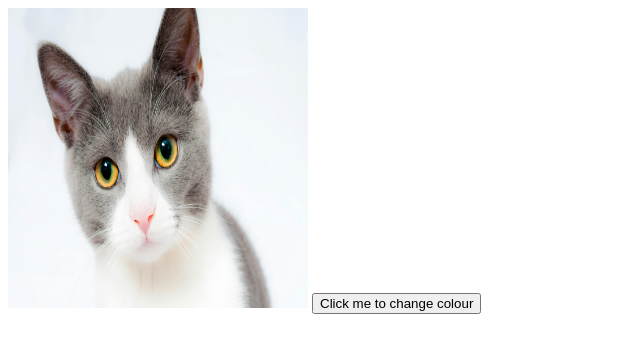
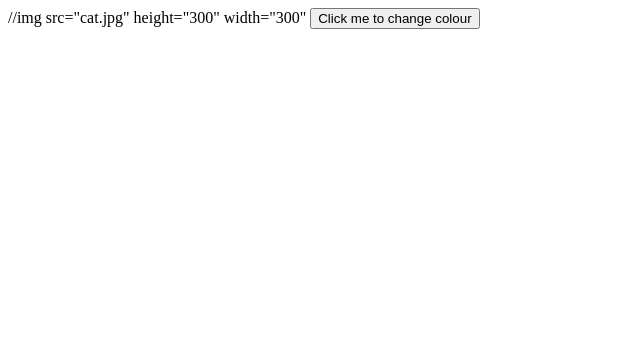
Before and after one commit to pie-eater11/webpage_test, a plain HTML site: page index.html in a window 1280 px wide. Shown: the whole page, without its empty margins (0-640 px from the left). Drawn offline with Linux system fonts and the light colour scheme.

Commit message:
Update index.html

```diff
--- a/index.html
+++ b/index.html
@@ -2,9 +2,8 @@
 
 <html>
 
-<head>
-  <img src="cat.jpg" height="300" width="300">
-</head>
+//img src="cat.jpg" height="300" width="300"
+
 
 <head>
   <title>Change Button Colour</title>
```
